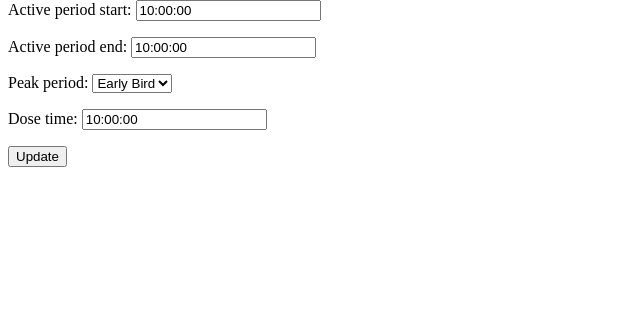
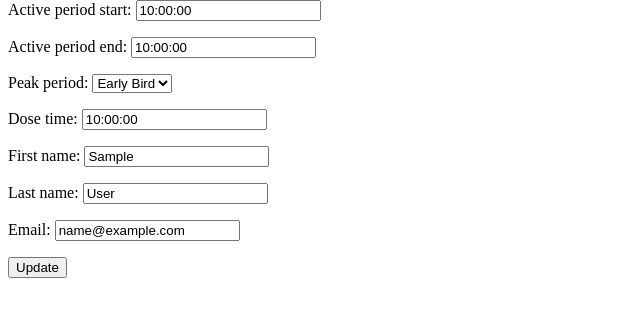
Before and after one commit to NeuroPyPlanner/NeuroPy, a Django app: page /profile/edit/ in a window 1280 px wide. Shown: the part 16-333 px from the top of the page, without its empty margins (0-640 px from the left). Run offline with Django 3.2, Linux system fonts and the light colour scheme; a user stored in the database is signed in; tables that the repository leaves empty hold one stand-in row (values such as "Sample post").

Commit message:
made possiable for the user to edit the user info also besides profile

```diff
--- /dev/null
+++ b/neuropy/userprofile/forms.py
@@ -0,0 +1,25 @@
+"""Form module."""
+
+from django import forms
+from userprofile.models import Profile
+
+
+class ProfileForm(forms.ModelForm):
+    """Update form for users profile."""
+
+    def __init__(self, *args, **kwargs):
+        """Setup the form fields to include User properties."""
+        super(ProfileForm, self).__init__(*args, **kwargs)
+        self.fields["First Name"] = forms.CharField(
+            initial=self.instance.user.first_name)
+        self.fields["Last Name"] = forms.CharField(
+            initial=self.instance.user.last_name)
+        self.fields["Email"] = forms.EmailField(
+            initial=self.instance.user.email)
+        del self.fields["user"]
+
+    class Meta:
+        """Model for form and fields to exclude."""
+
+        model = Profile
+        exclude = []
--- a/neuropy/userprofile/templates/userprofile/profile.html
+++ b/neuropy/userprofile/templates/userprofile/profile.html
@@ -9,4 +9,5 @@
     <li>Peak Period: {{ user.profile.peak_period }}</li>
     <li>Dose Time: {{ user.profile.dose_time }}</li>
 </ul>
+<a href="{% url 'edit-profile' %}"><button type="button">Edit Profile</button></a>
 {% endblock %}
--- a/neuropy/userprofile/views.py
+++ b/neuropy/userprofile/views.py
@@ -1,6 +1,9 @@
+"""Views for profile."""
 from django.views.generic import detail, UpdateView
 from userprofile.models import Profile
 from django.urls import reverse_lazy
+from userprofile.forms import ProfileForm
+from django.http import HttpResponseRedirect
 
 
 class ProfileView(detail.DetailView):
@@ -20,14 +23,19 @@ class EditProfile(UpdateView):
 
     template_name = 'userprofile/edit_profile.html'
     model = Profile
-    fields = [
-        'active_period_start',
-        'active_period_end',
-        'peak_period',
-        'dose_time'
-    ]
+    form_class = ProfileForm
     success_url = reverse_lazy('profile')
 
     def get_object(self):
         """Return logged in users profile."""
         return self.request.user.profile
+
+    def form_valid(self, form):
+        """Save object after post."""
+        self.object = form.save()
+        self.object.user.first_name = form.cleaned_data['First Name']
+        self.object.user.last_name = form.cleaned_data['Last Name']
+        self.object.user.email = form.cleaned_data['Email']
+        self.object.user.save()
+        self.object.save()
+        return HttpResponseRedirect(self.get_success_url())
```
